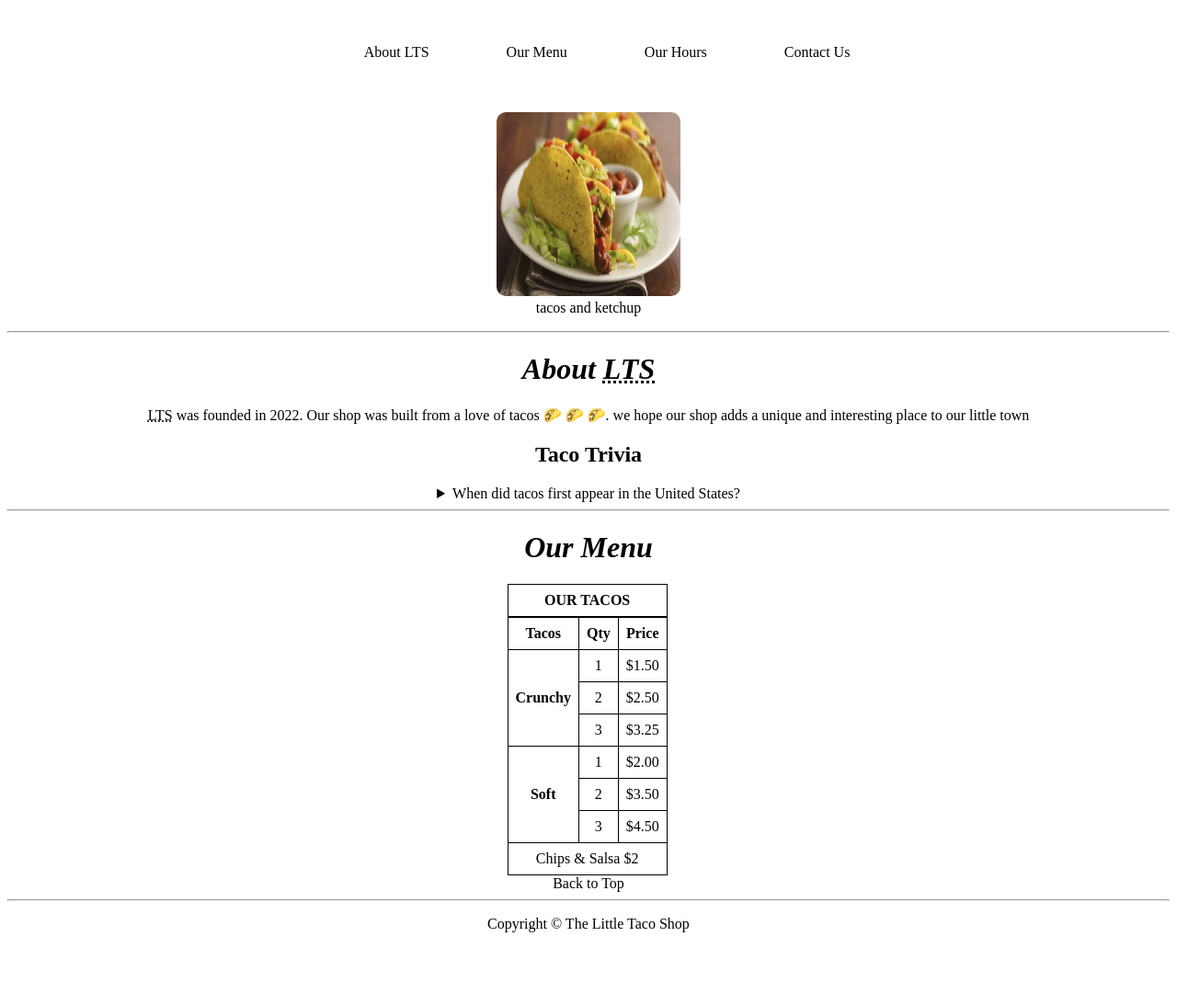
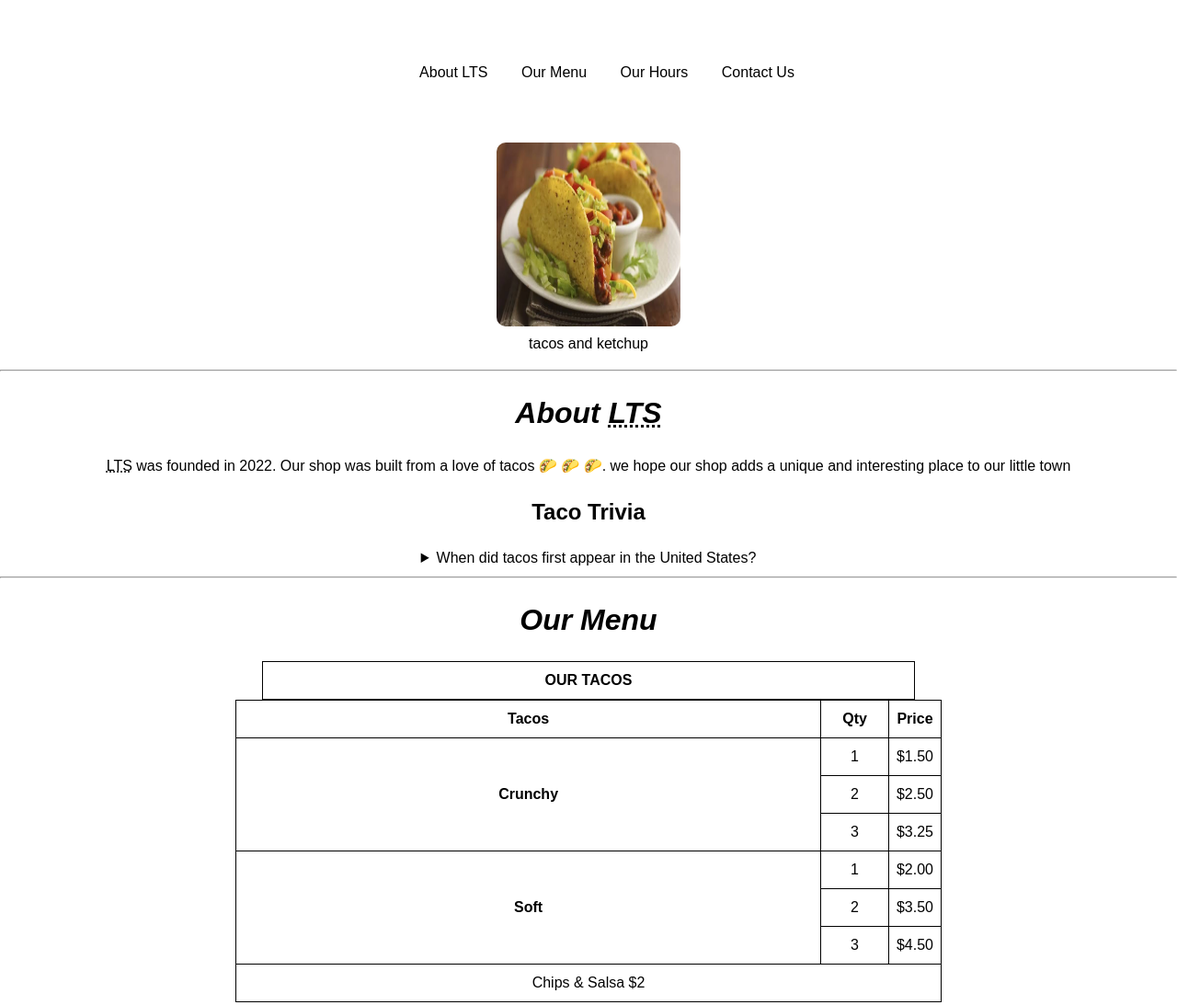
Before and after one commit to muhammedma-2006/LTS, a plain HTML site: page index.html in a window 1280 px wide. Shown: the part 72-1165 px from the top of the page at 92% size. Before the commit the page ends 1102 px from the top, so only its background shows below. Drawn offline with Linux system fonts and the light colour scheme.

Commit message:
Update style.css

```diff
--- a/style.css
+++ b/style.css
@@ -1,84 +1,109 @@
-img{
-    width : 200px;
-    height: 200px ;
+/* General Styles */
+html {
+    scroll-behavior: smooth;
+}
+
+body {
+    text-align: center;
+    margin: 0;
+    padding: 0;
+    font-family: Arial, sans-serif;
+    line-height: 1.5;
+}
+
+/* Image Styling */
+img {
+    width: 200px;
+    height: 200px;
     border-radius: 10px;
 }
-html{
-    scroll-behavior: smooth;
-}
-body {
 
-    text-align: center ;
-}
-
-
-
-table, tr, th, td, caption {
-    border: 1px solid #000;
-
-    border-collapse: collapse;
-    padding :0.5rem;
-    color: #000;
-
-
-}
-table{
-    margin-left: 35%;
-}
-a,a:visited{
-    color : #000;
-
-}
-
-
-table {
-    margin: 0 0 0 35%;
-}
-
-
-h1{
+/* Typography */
+h1 {
     font-style: italic;
     color: #000;
 }
+
+/* Links */
+a, a:visited {
+    color: #000;
+    text-decoration: none;
+    transition: color 0.3s;
+}
+
+a:hover {
+    color: #df1313;
+}
+
+/* Navigation and Footer */
 nav, footer {
     text-align: left;
-}
-table{
-    text-align: center;
-}
-.link{
-    text-align: left;
+    padding: 1rem;
 }
 
-ul li{
-    display : inline-block;
-    padding : 40px;
-    text-align: center;
-    text-transform: capitalize;
-    /* margin-left: 40px; */
-}
-a{
-text-decoration: none;
-}
-
-a:hover{
-    color: #df1313 ;
-}
-footer p{
+footer p {
     display: flex;
     justify-content: center;
     align-items: center;
     text-align: center;
 }
-caption{
-    font-weight: bolder;
+
+/* Table Styles */
+table, tr, th, td, caption {
+    border: 1px solid #000;
+    border-collapse: collapse;
+    padding: 0.5rem;
+    color: #000;
+    margin: 0 auto;
+    width: 90%; /* Default width for smaller screens */
 }
-@media (min-width:992px) {
-    table{
-        margin-left:43%;
+
+caption {
+    font-weight: bold;
+}
+
+table {
+    text-align: center;
+    margin: 1rem auto;
+}
+
+/* Navigation List Styling */
+ul li {
+    display: inline-block;
+    padding: 1rem;
+    text-align: center;
+    text-transform: capitalize;
+}
+
+.link {
+    text-align: left;
+}
+
+/* Responsive Styling */
+@media (min-width: 768px) {
+    table {
+        width: 70%; /* Adjust width for medium screens */
     }
-    nav{
+
+    nav {
         text-align: center;
     }
+}
 
+@media (min-width: 992px) {
+    table {
+        width: 60%; /* Adjust width for large screens */
+    }
+
+    nav {
+        text-align: center;
+    }
 }
+
+/* Responsive Footer Alignment */
+@media (max-width: 767px) {
+    footer p {
+        flex-direction: column;
+        padding: 1rem;
+    }
+}
```
